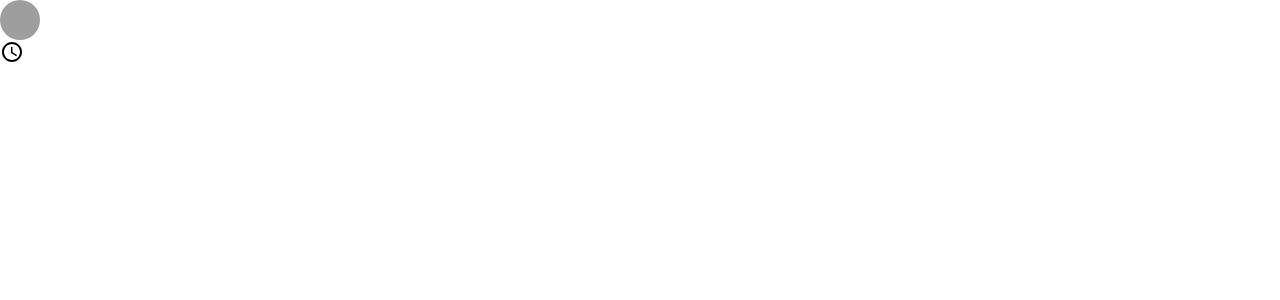
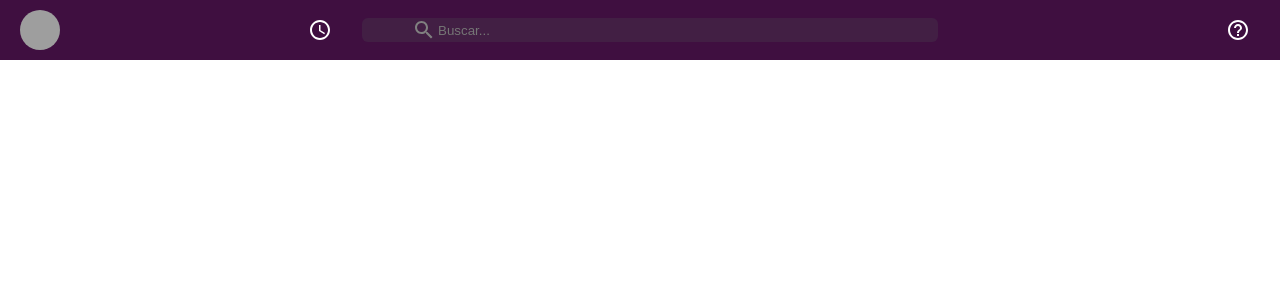
Before and after one commit to vbeloti/slack-web, a React (Create React App) app: page / in a window 1280 px wide. Shown: the top 300 px of the page. Built offline with nearby package versions, Linux system fonts and the light colour scheme; grey boxes are pictures that could not be loaded.

Commit message:
feat: add Sidebar

```diff
--- a/src/App.css
+++ b/src/App.css
@@ -5,4 +5,6 @@
 body {
   font-family: -apple-system, BlinkMacSystemFont, "Segoe UI", Roboto, Oxygen,
     Ubuntu, Cantarell, "Open Sans", "Helvetica Neue", sans-serif;
+
+  --slack-color: #3f0f40;
 }
--- a/src/App.tsx
+++ b/src/App.tsx
@@ -1,11 +1,16 @@
 import React from 'react';
 import './App.css';
 import Header from './components/Header';
+import Sidebar from './components/Header/Sidebar';
 
 function App() {
   return (
     <div className="app">
       <Header />
+
+      <div className="app__body">
+        <Sidebar />
+      </div>
     </div>
   );
 }
--- /dev/null
+++ b/src/components/Header/Sidebar/index.tsx
@@ -0,0 +1,13 @@
+import React from 'react';
+
+import './styles.css';
+
+const Sidebar: React.FC = () => {
+  return (
+      <div className="sidebar">
+
+      </div>
+  );
+}
+
+export default Sidebar;
--- a/src/components/Header/index.tsx
+++ b/src/components/Header/index.tsx
@@ -1,6 +1,8 @@
 import React from "react";
 import Avatar from "@material-ui/core/Avatar/Avatar";
 import AccessTimeIcon from "@material-ui/icons/AccessTime";
+import SearchIcon from "@material-ui/icons/Search";
+import HelpOutlineIcon from "@material-ui/icons/HelpOutline";
 
 import "./styles.css";
 
@@ -11,8 +13,13 @@
         <Avatar className="header__avatar" src="Avatar" />
         <AccessTimeIcon />
       </div>
-      <div className="header__search"></div>
-      <div className="header__right"></div>
+      <div className="header__search">
+        <SearchIcon />
+        <input placeholder="Buscar..." type="text"/>
+      </div>
+      <div className="header__right">
+        <HelpOutlineIcon />
+      </div>
     </div>
   );
 };
--- a/src/components/Header/styles.css
+++ b/src/components/Header/styles.css
@@ -0,0 +1,48 @@
+.header {
+  display: flex;
+  align-items: center;
+  justify-content: space-between;
+  padding: 10px 0;
+  background-color: var(--slack-color);
+  color: white;
+}
+
+.header__left {
+  flex: 0.3;
+  display: flex;
+  align-items: center;
+  margin-left: 20px;
+}
+
+.header__left > .MuiSvgIcon-root {
+  margin-left: auto;
+  margin-right: 30px;
+}
+
+.header__search {
+  flex: 0.4;
+  background-color: #421f44;
+  text-align: center;
+  display: flex;
+  padding: 0 50px;
+  color: gray;
+  border: 1px solid gray solid;
+  border-radius: 6px;
+}
+
+.header__search > input {
+  background-color: transparent;
+  border: none;
+  min-width: 35vw;
+}
+
+.header__right {
+  flex: 0.3;
+  display: flex;
+  align-items: flex-end;
+}
+
+.header__right > .MuiSvgIcon-root {
+  margin-left: auto;
+  margin-right: 30px;
+}
```
Also changed, not shown: src/components/Header/Sidebar/styles.css (added).
